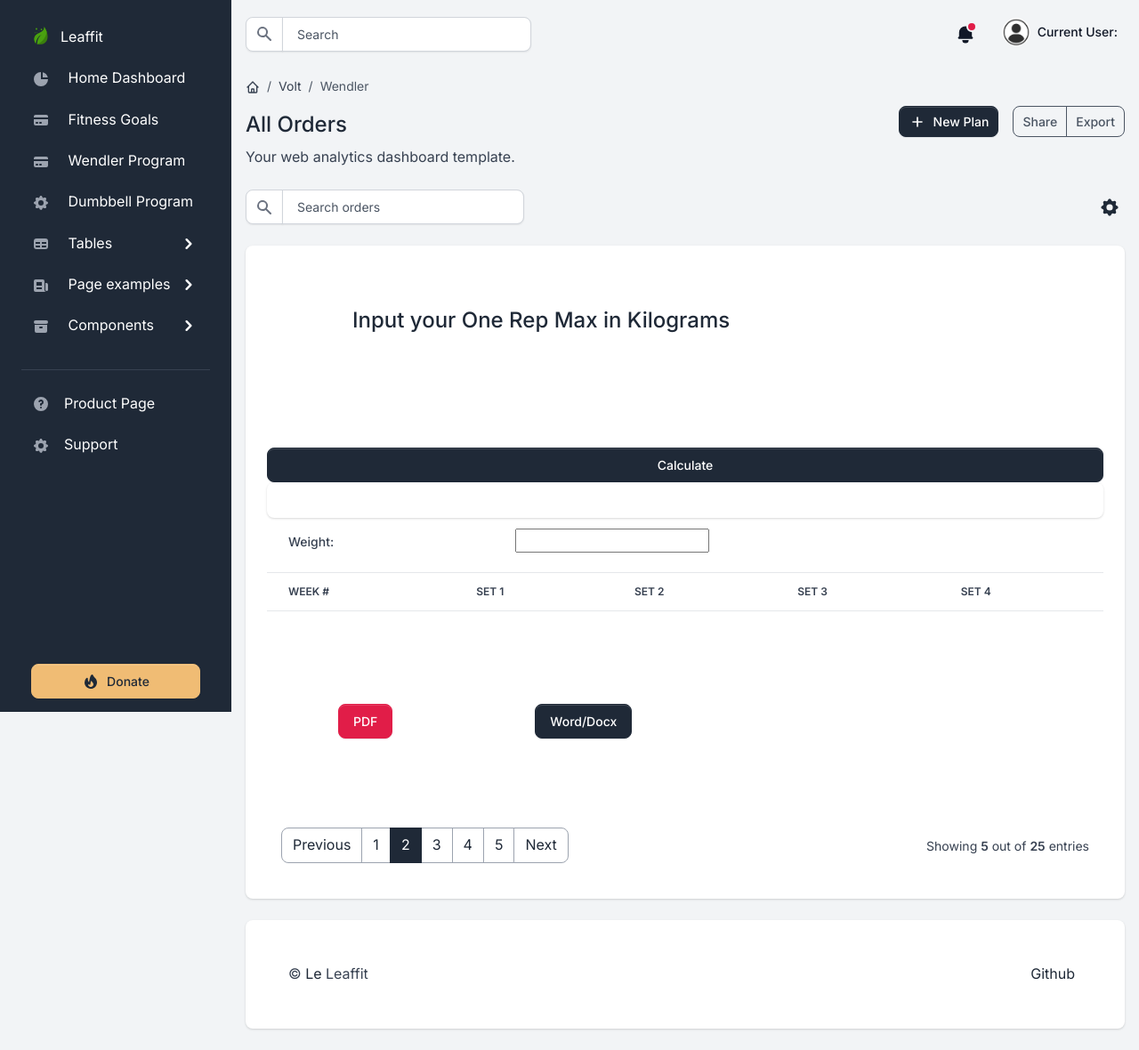
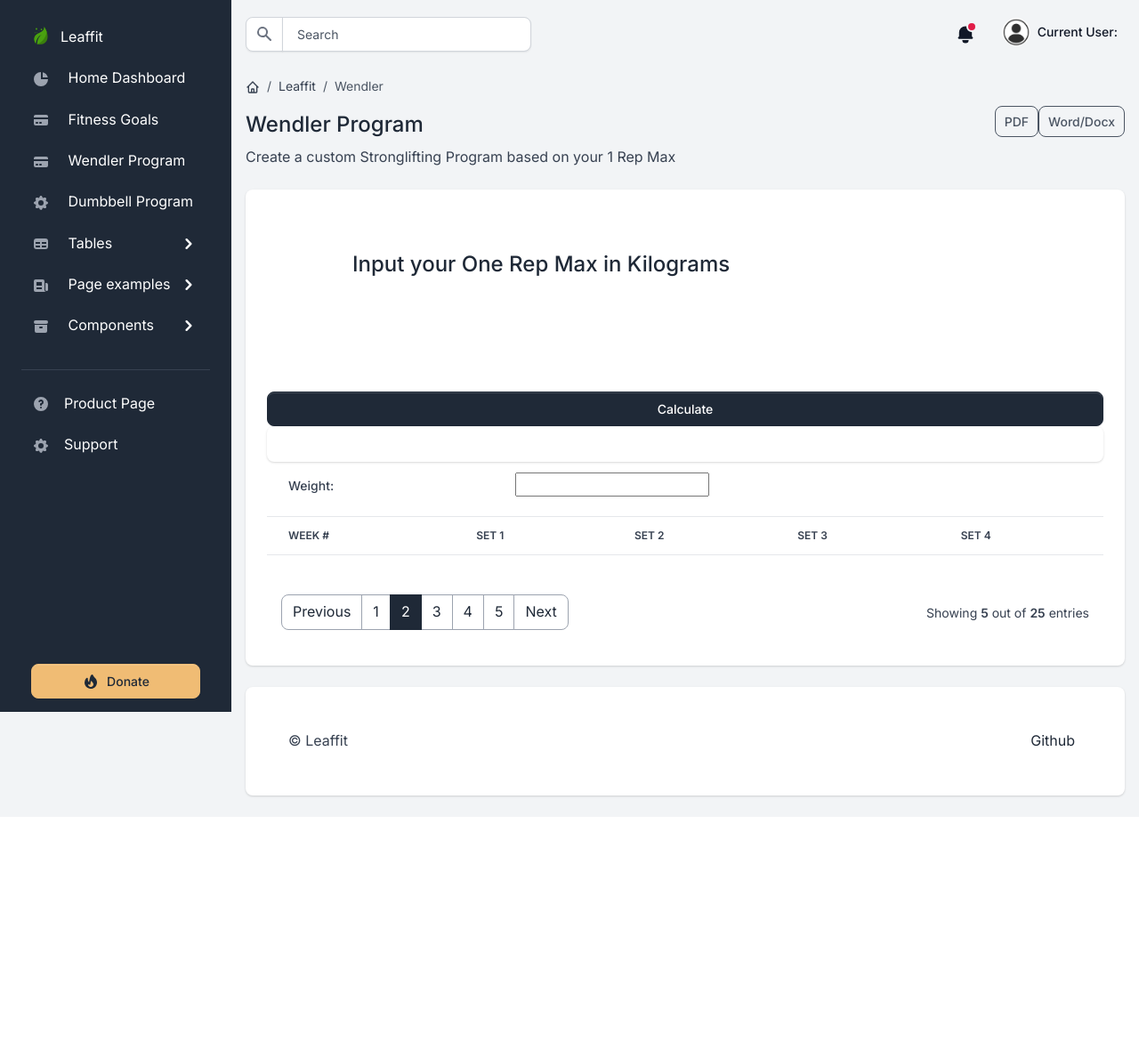
Before and after one commit to KyeongsupChoi/LeafFitApp, a Django app: page /wendler.html in a window 1280 px wide. Shown: the whole page at 89% size. After the commit the page ends 918 px from the top, so only its background shows below. Run offline with Django 3.2, Linux system fonts and the light colour scheme; lists and menus that the app fills with data are empty; some libraries are stand-ins or nearby versions.

Commit message:
wendler ui clean up

```diff
--- a/apps/templates/home/wendler.html
+++ b/apps/templates/home/wendler.html
@@ -17,25 +17,26 @@
                           <svg class="icon icon-xxs" fill="none" stroke="currentColor" viewBox="0 0 24 24" xmlns="http://www.w3.org/2000/svg"><path stroke-linecap="round" stroke-linejoin="round" stroke-width="2" d="M3 12l2-2m0 0l7-7 7 7M5 10v10a1 1 0 001 1h3m10-11l2 2m-2-2v10a1 1 0 01-1 1h-3m-6 0a1 1 0 001-1v-4a1 1 0 011-1h2a1 1 0 011 1v4a1 1 0 001 1m-6 0h6"></path></svg>
                       </a>
                   </li>
-                  <li class="breadcrumb-item"><a href="#">Volt</a></li>
+                  <li class="breadcrumb-item"><a href="#">Leaffit</a></li>
                   <li class="breadcrumb-item active" aria-current="page">Wendler</li>
               </ol>
           </nav>
-          <h2 class="h4">All Orders</h2>
-          <p class="mb-0">Your web analytics dashboard template.</p>
+          <h2 class="h4">Wendler Program</h2>
+          <p class="mb-0">Create a custom Stronglifting Program based on your 1 Rep Max</p>
       </div>
       <div class="btn-toolbar mb-2 mb-md-0">
-          <a href="#" class="btn btn-sm btn-gray-800 d-inline-flex align-items-center">
-              <svg class="icon icon-xs me-2" fill="none" stroke="currentColor" viewBox="0 0 24 24" xmlns="http://www.w3.org/2000/svg"><path stroke-linecap="round" stroke-linejoin="round" stroke-width="2" d="M12 6v6m0 0v6m0-6h6m-6 0H6"></path></svg>
-              New Plan
-          </a>
           <div class="btn-group ms-2 ms-lg-3">
-              <button type="button" class="btn btn-sm btn-outline-gray-600">Share</button>
-              <button type="button" class="btn btn-sm btn-outline-gray-600">Export</button>
+              <form action="export/">
+                  <input type="submit" value="PDF" class="btn btn-sm btn-outline-gray-600"/>
+              </form>
+              <form action="export_doc/">
+                  <input type="submit" value="Word/Docx" class="btn btn-sm btn-outline-gray-600"/>
+              </form>
           </div>
       </div>
   </div>
 
+<!--search and setttings
   <div class="table-settings mb-4">
       <div class="row align-items-center justify-content-between">
           <div class="col col-md-6 col-lg-3 col-xl-4">
@@ -64,6 +65,7 @@
           </div>
       </div>
   </div>
+  -->
 
   <div class="card card-body border-0 shadow table-wrapper table-responsive">
       <table class="table table-hover">
@@ -103,12 +105,8 @@
                     </table>
                     <br>
                     <div>
-                          <form action="export/" style="padding-right: 3em;">
-                              <input type="submit" value="PDF" class="btn btn-danger pd-5 m-6" style="float: left; margin: 1em;"/>
-                          </form>
-                          <form action="export_doc/" style="border-left: 3em;">
-                              <input type="submit" value="Word/Docx" class="btn btn-primary pd-5 m-6" style="float: left; margin: 1em;" />
-                          </form>
+
+
                     </div>
       <div class="card-footer px-3 border-0 d-flex flex-column flex-lg-row align-items-center justify-content-between">
           <nav aria-label="Page navigation example">
--- a/apps/templates/includes/footer.html
+++ b/apps/templates/includes/footer.html
@@ -2,8 +2,7 @@
     <div class="row">
         <div class="col-12 col-md-4 col-xl-6 mb-4 mb-md-0">
             <p class="mb-0 text-center text-lg-start">
-                &copy; <a class="text-primary fw-normal" href="https://themesberg.com" target="_blank">Le</a>
-                Leaffit
+                &copy; Leaffit
             </p>
         </div>
         <div class="col-12 col-md-8 col-xl-6 text-center text-lg-start">
@@ -11,7 +10,7 @@
             <ul class="list-inline list-group-flush list-group-borderless text-md-end mb-0">
                 <li class="list-inline-item px-0 px-sm-2">
                     <a target="_blank"
-                       href="https://appseed.us/admin-dashboards/django-dashboard-volt">Github</a>
+                       href="https://github.com/KyeongsupChoi/LeafFitApp">Github</a>
                 </li>
             </ul>
         </div>
```
